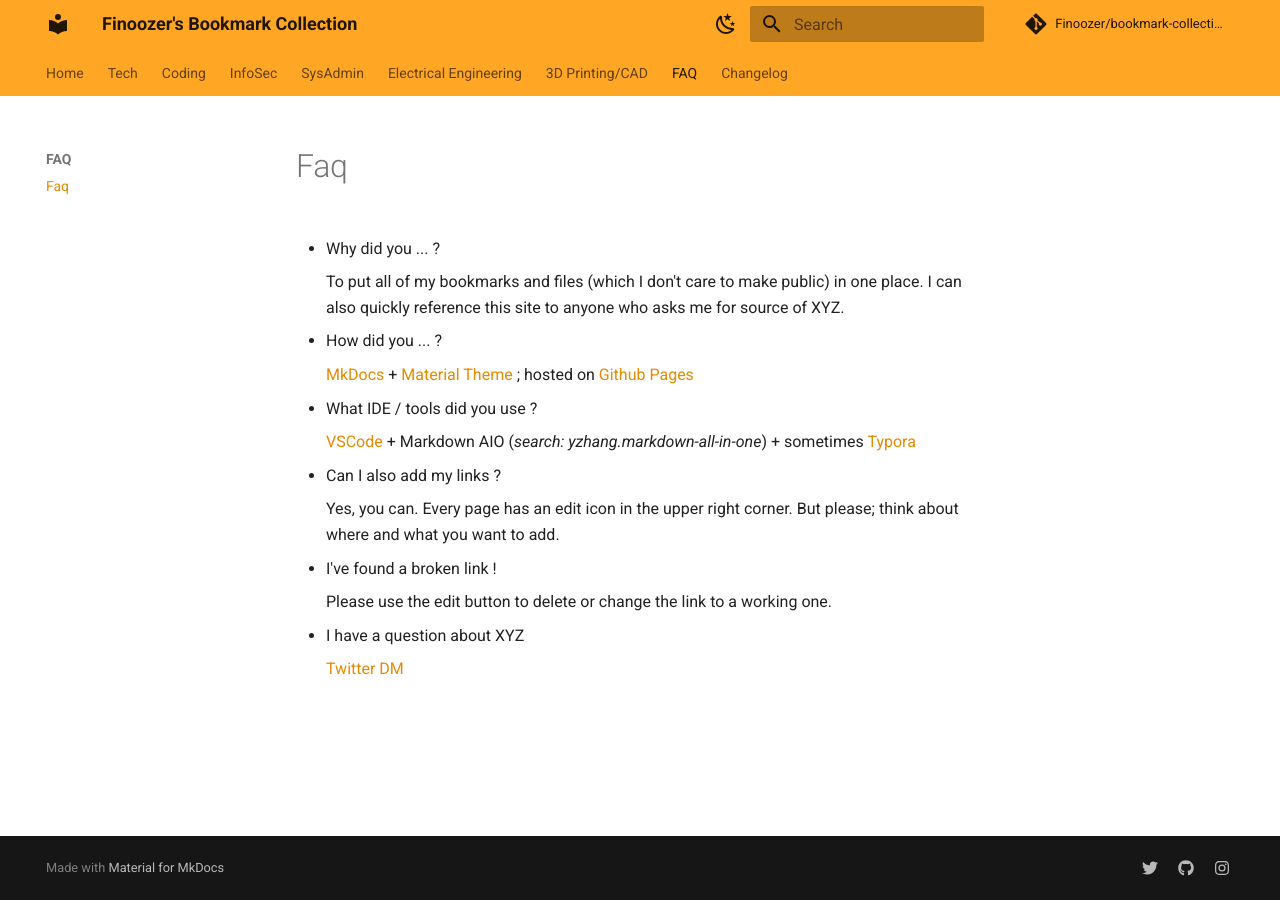
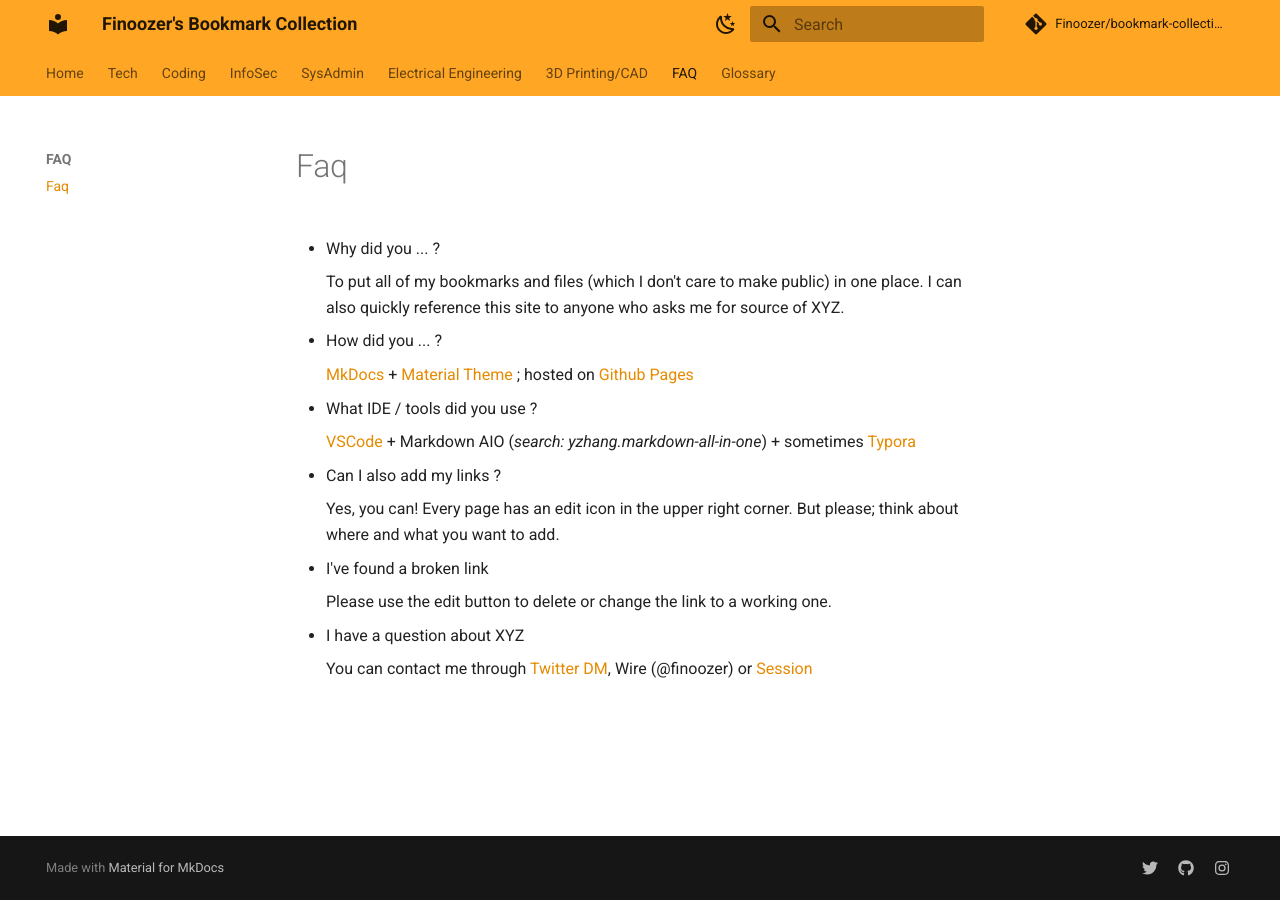
Before and after one commit to Finoozer/bookmark-collection, an MkDocs documentation site: the page built from docs/faq.md, in a window 1280 px wide. Built offline with MkDocs 1.6.1 and Material for MkDocs 9.7.7, drawn with Linux system fonts in a browser that asks for light colours; comment, search, counter and statistics services are not loaded.

Commit message:
change index, add glossary, del changelog, change readme

```diff
--- a/docs/faq.md
+++ b/docs/faq.md
@@ -12,12 +12,12 @@
 
 - Can I also add my links ?
 
-    Yes, you can. Every page has an edit icon in the upper right corner. But please; think about where and what you want to add.
+    Yes, you can! Every page has an edit icon in the upper right corner. But please; think about where and what you want to add.
 
-- I've found a broken link !
+- I've found a broken link
 
     Please use the edit button to delete or change the link to a working one.
 
 - I have a question about XYZ
 
-    [Twitter DM](https://twitter.com/finoozer)
+    You can contact me through [Twitter DM](https://twitter.com/finoozer), Wire (@finoozer) or [Session](https://drive.google.com/file/d/1-8FbW1phd9E3ONv2IjbDs-NTdU_teTAB/view?usp=sharing)
--- /dev/null
+++ b/docs/stylesheets/extra.css
@@ -0,0 +1,32 @@
+.green {
+    color: #2ecc71;
+}
+
+.darker-green {
+    color: #27ae60;
+}
+
+.red {
+    color: #e74c3c;
+}
+
+.blue {
+    color: #3498db;
+}
+
+.yellow {
+    color: #f1c40f;
+}
+
+.orange {
+    color: #e67e22;
+}
+
+.purple {
+    color: #e056fd;
+}
+
+.thick {
+    stroke: currentColor;
+    stroke-width: 5%;
+}
--- a/mkdocs.yml
+++ b/mkdocs.yml
@@ -9,14 +9,25 @@ plugins:
   - search
 
 markdown_extensions:
+  - abbr
   - attr_list
   - pymdownx.emoji:
       emoji_index: !!python/name:materialx.emoji.twemoji
       emoji_generator: !!python/name:materialx.emoji.to_svg
   - toc:
       permalink: true
+  - pymdownx.snippets:
+      check_paths: true
   - pymdownx.highlight
   - pymdownx.superfences
+  - pymdownx.details
+  - tables
+  - footnotes
+  - markdown.extensions.admonition
+  - pymdownx.pathconverter:
+      relative_path: 'docs/'
+  - pymdownx.saneheaders
+  - pymdownx.magiclink
 
 theme:
   name: material
@@ -32,8 +43,6 @@ theme:
     - header.autohide
   icon:
     logo: material/library
-    admonition:
-      note: octicons/tag-16
   palette:
       - media: "(prefers-color-scheme: light)"
         scheme: default
@@ -94,8 +103,8 @@ nav:
       - Tools: 3d/tools.md
     - FAQ:
       - faq.md
-    - Changelog:
-      - changelog.md
+    - Glossary:
+      - glossary.md
 
 extra:
   social:
@@ -108,3 +117,5 @@ extra:
   analytics:
     provider: google
     property: UA-210491389-1
+extra_css:
+  - stylesheets/extra.css
```
Also changed, not shown: README.md (+34 -2 lines), docs/glossary.md (added, +28 -0 lines), docs/index.md (+55 -13 lines), docs/infosec/tools.md (+2 -0 lines), icons.txt (added, +13 -0 lines), includes/abbreviations.md (added, +1 -0 lines), docs/changelog.md (added).
